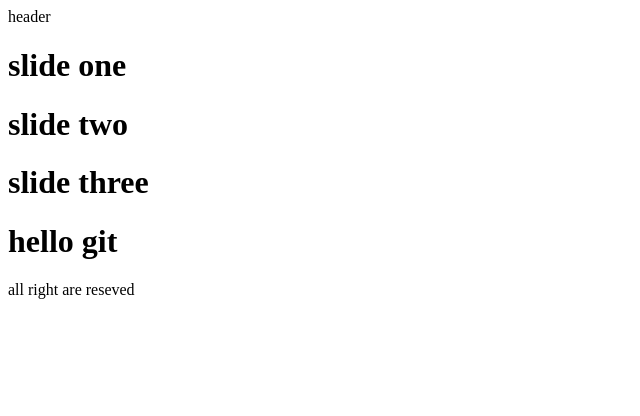
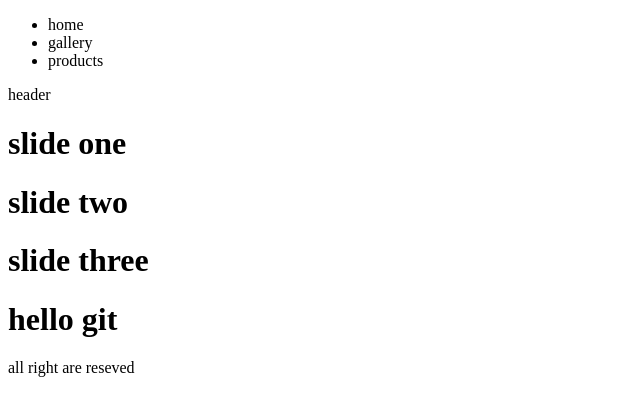
Before and after one commit to matish-ka/git-project, a website: page index.html in a window 1280 px wide. Shown: the whole page, without its empty margins (0-640 px from the left). Drawn offline with Linux system fonts and the light colour scheme.

Commit message:
navigation added

```diff
--- a/index.html
+++ b/index.html
@@ -6,17 +6,30 @@
   <title>Document</title>
 </head>
 <body>
+
+  <nav>
+    <ul>
+      <li>home</li>
+      <li>gallery</li>
+      <li>products</li>
+    </ul>
+  </nav>
+
   <header>
     header
   </header>
+
   <div class = "slider">
     <h1>slide one</h1>
     <h1>slide two</h1>
     <h1>slide three</h1>
   </div>
+
   <h1>hello git</h1>
+
   <footer>
     all right are reseved
   </footer>
+
 </body>
 </html>
```
